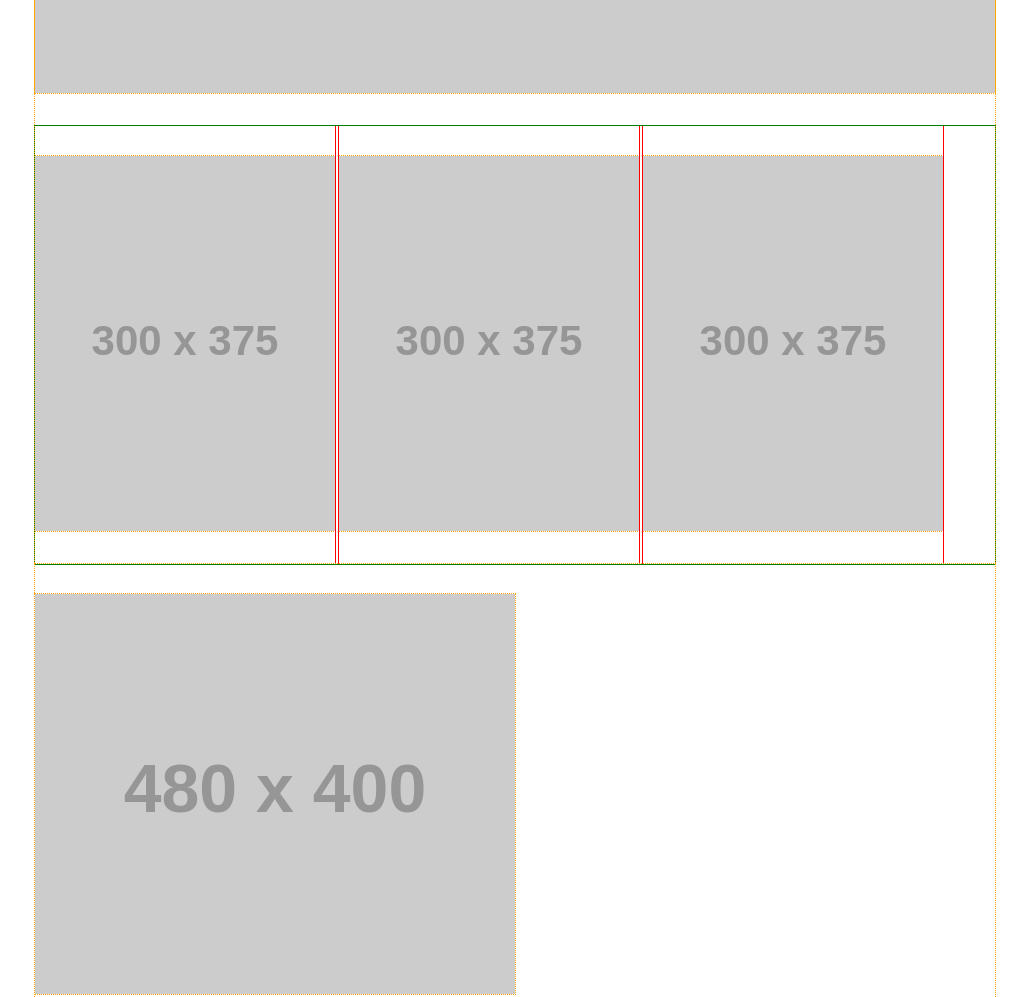
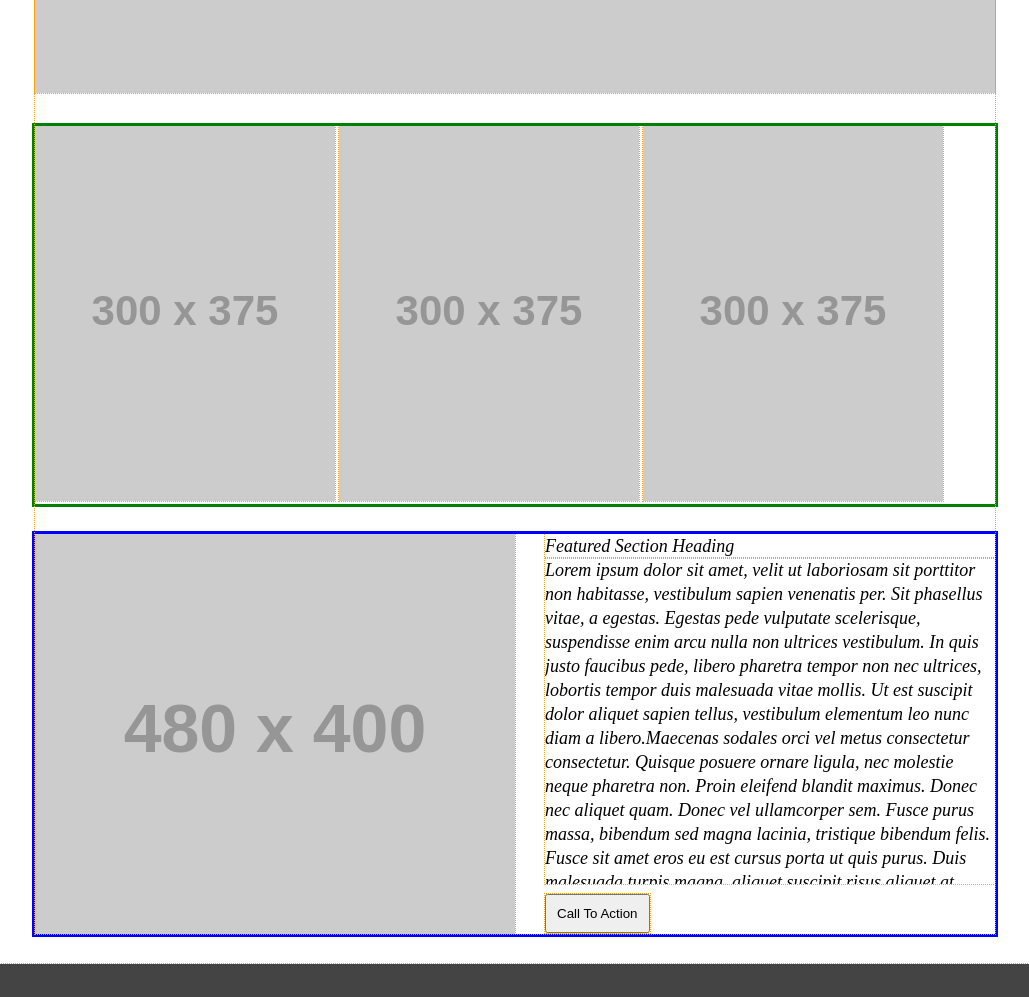
Before and after one commit to shellytang/wireframe_exercise, a plain HTML site: page index.html in a window 1280 px wide. Shown: the part 460-1457 px from the top of the page, without its empty margins (125-1154 px from the left). Drawn offline with Linux system fonts and the light colour scheme; placeholder pictures from the web are drawn by us.

Commit message:
added button and adjusted margins

```diff
--- a/index.html
+++ b/index.html
@@ -2,8 +2,8 @@
 <html>
 
   <head>
-    <link href=reset.css rel=stylesheet>
-    <link href=style.css rel=stylesheet>
+    <link href="reset.css" rel=stylesheet>
+    <link href="style.css" rel=stylesheet>
   </head>
 
   <header>
@@ -19,19 +19,31 @@
   </header>
 
   <main>
-      <img src="http://placehold.it/960x450">
-      <ul class="always_three">
-        <li><img src="http://placehold.it/300x375"></li>
-        <li><img src="http://placehold.it/300x375"></li>
-        <li><img src="http://placehold.it/300x375"></li>
-      </ul>
+      <img src="http://placehold.it/960x450" class="hero">
+
+      <section class="always_three">
+        <img src="http://placehold.it/300x375">
+        <img src="http://placehold.it/300x375">
+        <img src="http://placehold.it/300x375">
+      </section>
+      <!-- <section class="always_three">
+        <img src="http://placehold.it/300x375">
+        <img src="http://placehold.it/300x375">
+        <img src="http://placehold.it/300x375"> -->
+      <!-- <ul class="always_three">
+          <li><img src="http://placehold.it/300x375"></li>
+          <li><img src="http://placehold.it/300x375"></li>
+          <li><img src="http://placehold.it/300x375"></li>
+        </ul>
+      <!- </section> -->
+
       <section class="featured_section">
         <img src="http://placehold.it/480x400">
-        <article class"right">
+        <article class="right">
           <h2>Featured Section Heading</h2>
           <p>Lorem ipsum dolor sit amet, velit ut laboriosam sit porttitor non habitasse, vestibulum sapien venenatis per. Sit phasellus vitae, a egestas. Egestas pede vulputate scelerisque, suspendisse enim arcu nulla non ultrices vestibulum. In quis justo faucibus pede, libero pharetra tempor non nec ultrices, lobortis tempor duis malesuada vitae mollis. Ut est suscipit dolor aliquet sapien tellus, vestibulum elementum leo nunc diam a libero.Maecenas sodales orci vel metus consectetur consectetur. Quisque posuere ornare ligula, nec molestie neque pharetra non. Proin eleifend blandit maximus. Donec nec aliquet quam. Donec vel ullamcorper sem. Fusce purus massa, bibendum sed magna lacinia, tristique bibendum felis. Fusce sit amet eros eu est cursus porta ut quis purus. Duis malesuada turpis magna, aliquet suscipit risus aliquet at. Vivamus posuere, metus vel fermentum scelerisque, ante lacus faucibus sapien, sed hendrerit libero velit sit amet magna. Aliquam placerat libero pharetra ante molestie consequat.</p>
-          <button>Call To Action</button>
         </article>
+        <button>Call To Action</button>
       </section>
   </main>
 
--- a/style.css
+++ b/style.css
@@ -1,23 +1,7 @@
 * {
   outline: 1px dotted orange;
 }
-
-/*<nav class="inner">
-
   /*{
-  height: 320px;
-  overflow: auto;
-  font-size: 18px;
-  font-style: italic;
-  line-height: 24px;
- }
-
-{
-  clear: both;
-  background: #444;
-  height: 150px;
-}
-
 {
   display: inline-block;
   margin-top: 40px;
@@ -25,40 +9,64 @@
 }
 
 {
-  float: left;
-  width: 50%;
-}
-
-{
   text-decoration: none;
   color: #888;
 }*/
-footer {
-  width: 100%;
-  outline: 1px solid red;
-}
-main, .inner {
+
+main, .inner, .always_three {
   width: 960px;
   margin-left: auto;
   margin-right: auto;
 }
-
-.inner ul li {
-  display: inline;
+.inner li {
+  display: inline-block;
+  /*margin-top: 40px;
+  margin-right: 75px;*/
 }
-
 .inner ul {
   display: inline-block;
 }
-
-main img {
+.hero {
   margin: 30px auto 30px auto;
 }
 
 .always_three {
-  outline: 1px solid green;
+  outline: 3px solid green;
 }
-.always_three li {
-  display: inline-block;
-  outline: 1px solid red;
+
+
+.featured_section {
+  outline: 3px solid blue;
+  margin-top: 30px;
+  height: 400px;
 }
+
+.featured_section img {
+  float: left;
+  width: 50%;
+  margin-right: 30px;
+  margin-bottom: 30px;
+}
+
+.right {
+  height: 350px;
+  overflow: auto;
+  font-size: 18px;
+  font-style: italic;
+  line-height: 24px;
+ }
+
+
+ footer {
+   clear: both;
+   background: #444;
+   height: 150px;
+ }
+
+button {
+  margin-top: 10px;
+  padding: 10px;
+}
+ button:hover{
+   color: red;
+ }
```
